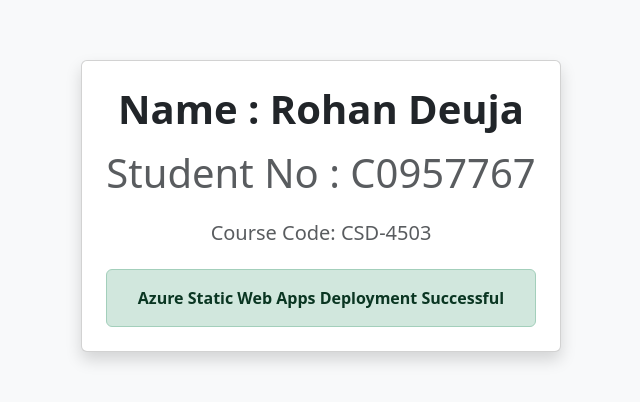
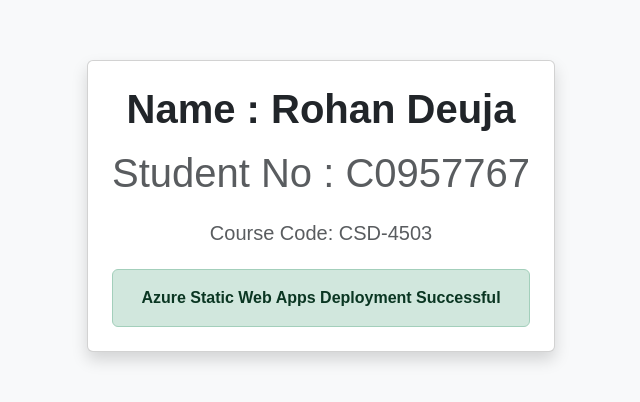
Before and after one commit to deujarohan/azure-static-web-demo, a plain HTML site: page index.html in a window 1280 px wide. Shown: the part 194-596 px from the top of the page, without its empty margins (319-959 px from the left). Drawn offline with nearby package versions, Linux system fonts and the light colour scheme.

Commit message:
Add style.css for static site

```diff
--- a/style.css
+++ b/style.css
@@ -1,3 +1,7 @@
 /* this is a style file
 since i am using bootstrap
 i have nothing to put here */
+
+body {
+  font-family: Arial, sans-serif;
+}
```
